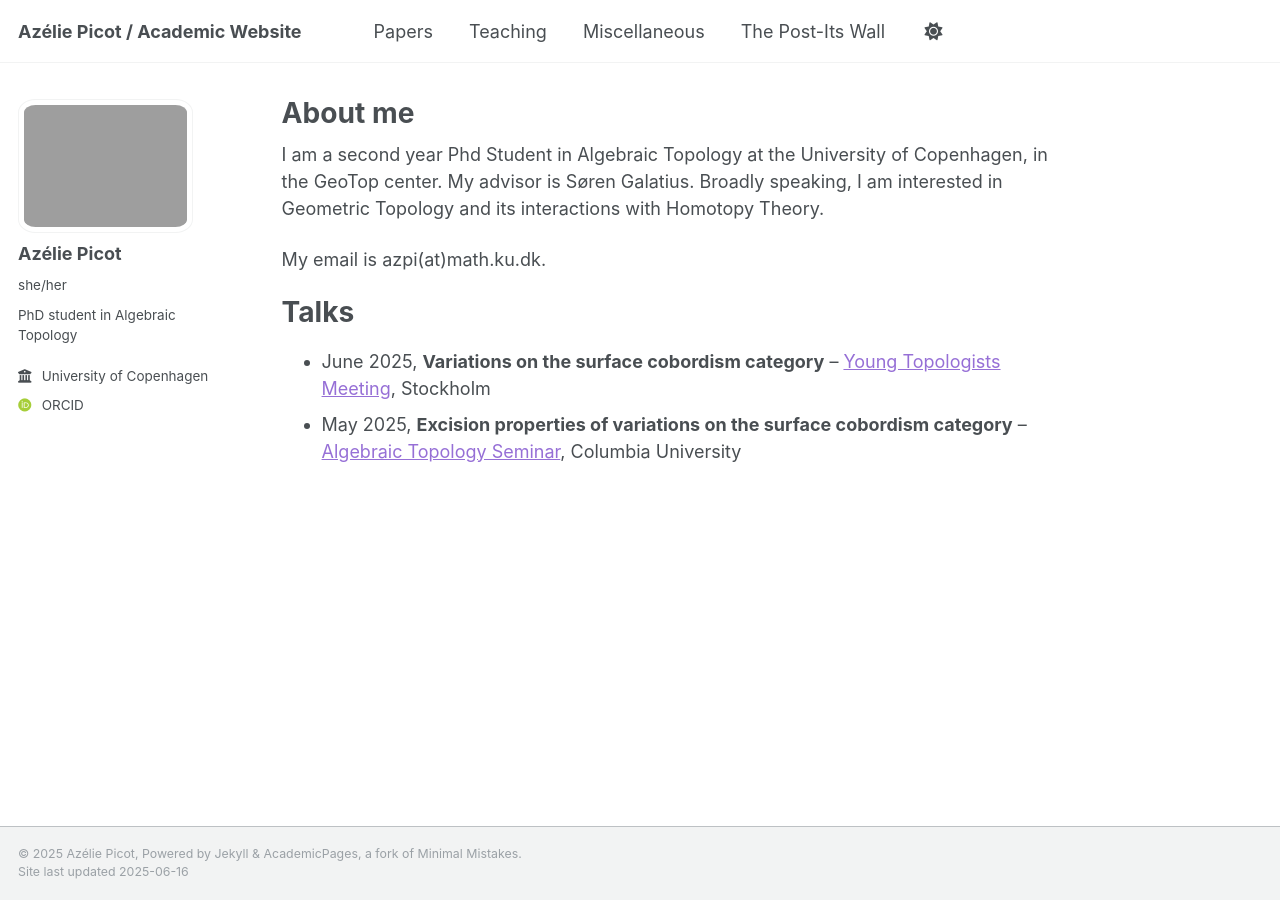
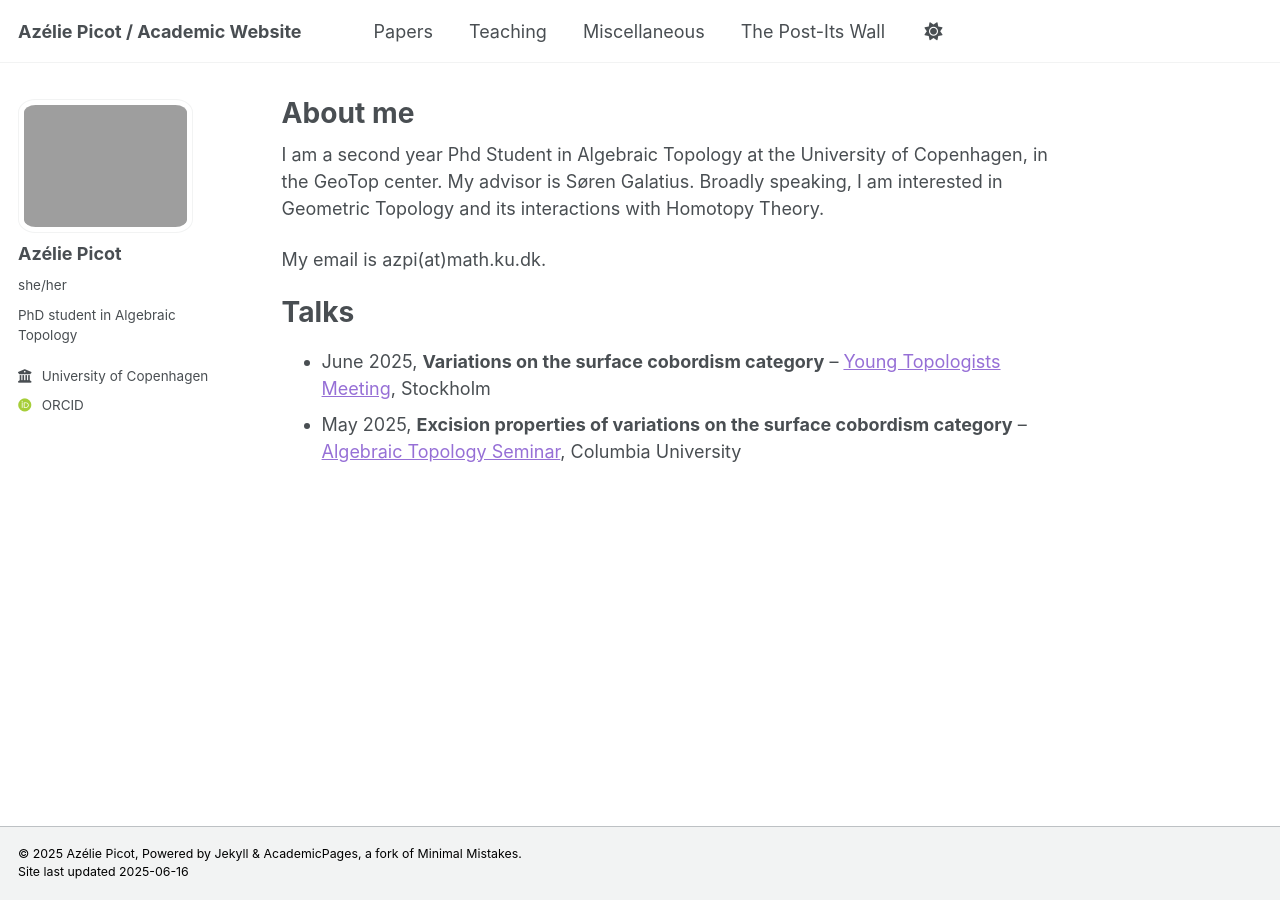
Before and after one commit to azeliepicot/azeliepicot.github.io, a Jekyll site: the page built from _pages/about.md, in a window 1280 px wide. Built offline with Jekyll 4.4.1, drawn with Linux system fonts in a browser that asks for light colours; some web fonts are replaced.

Commit message:
Update _footer.scss

```diff
--- a/_sass/layout/_footer.scss
+++ b/_sass/layout/_footer.scss
@@ -5,7 +5,7 @@
 .page__footer {
   @include clearfix;
   background-color: var(--global-footer-bg-color);
-  color: var(--global-text-color-light);
+  color: #000000;
 
   float: left;
   margin-left: 0;
```
